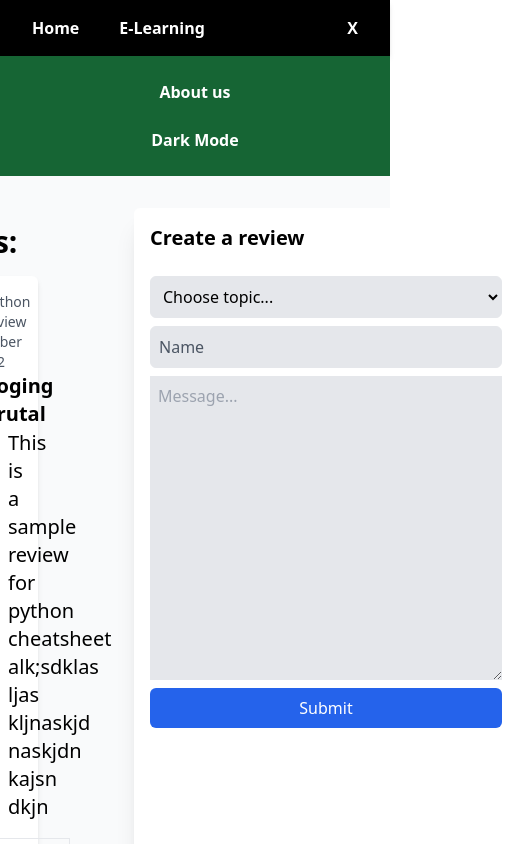
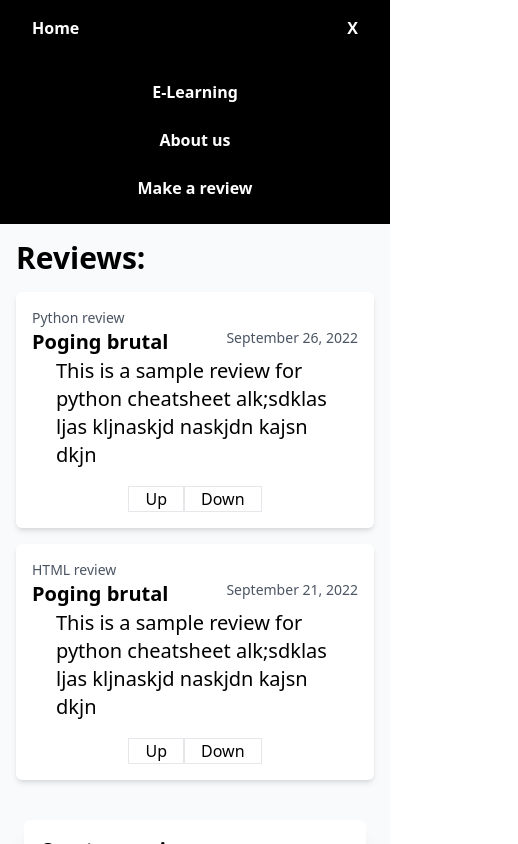
Before and after one commit to kensidiangco/websys-project, a Next.js app: page /Reviews in a window 390 px wide. Both pictures are taken after a click on the button "Menu". Shown: the top 844 px of the page, 518 px wide, since content can reach past the window. Built offline with nearby package versions, Linux system fonts and the light colour scheme.

Commit message:
Styling pages

```diff
--- a/components/Navigation.jsx
+++ b/components/Navigation.jsx
@@ -20,7 +20,7 @@ export default function Navigation() {
                     </Link>
 
                     <Link href="/ELearning" passHref>
-                        <span className="p-2 font-bold cursor-pointer">E-Learning</span>
+                        <span className="p-2 font-bold cursor-pointer hidden md:flex">E-Learning</span>
                     </Link>
                 </div>
 
@@ -42,12 +42,15 @@ export default function Navigation() {
                 }
             </div>
             {open &&
-                <div className="md:hidden p-4 flex flex-col gap-2 items-center bg-green-800 text-white">
-                    <Link href="#" passHref>
+                <div className="md:hidden p-4 flex flex-col gap-2 items-center bg-black text-white">
+                    <Link href="/ELearning" passHref>
+                        <p className="p-2 font-bold cursor-pointer">E-Learning</p>
+                    </Link>
+                    <Link href="/About" passHref>
                         <p className="p-2 font-bold cursor-pointer">About us</p>
                     </Link>
-                    <Link href="#" passHref>
-                        <p className="p-2 font-bold cursor-pointer">Dark Mode</p>
+                    <Link href="/Reviews" passHref>
+                        <p className="p-2 font-bold cursor-pointer">Make a review</p>
                     </Link>
                 </div>}
         </>
--- a/pages/Reviews.js
+++ b/pages/Reviews.js
@@ -8,11 +8,12 @@ function Reviews() {
         <title>Reviews</title>
       </Head>
 
-      <div className='px-16 py-8 flex justify-center'>
+      <div className='p-none xl:px-16 xl:py-8 xl:flex justify-center'>
         <div className="p-4 flex flex-col gap-4 w-full">
+
           <p className="text-3xl font-bold">Reviews:</p>
 
-          <div className="mx-20 p-4 bg-white rounded-md shadow-md flex flex-col gap-px">
+          <div className="mx-none xl:mx-20 p-4 bg-white rounded-md shadow-md flex flex-col gap-px">
             <span>
               <p className="text-sm text-gray-600">Python review</p>
               <p className="text-sm text-gray-600 float-right">September 26, 2022</p>
@@ -27,7 +28,7 @@ function Reviews() {
             </span>
           </div>
 
-          <div className="mx-20 p-4 bg-white rounded-md shadow-md flex flex-col gap-px">
+          <div className="mx-none xl:mx-20 p-4 bg-white rounded-md shadow-md flex flex-col gap-px">
             <span>
               <p className="text-sm text-gray-600">HTML review</p>
               <p className="text-sm text-gray-600 float-right">September 21, 2022</p>
@@ -43,7 +44,7 @@ function Reviews() {
           </div>
         </div>
 
-        <div className="bg-white rounded-md p-4 shadow-xl flex flex-col gap-6 w-96 flex-none">
+        <div className="m-6 xl:m-none bg-white rounded-md p-4 shadow-xl flex flex-col gap-6 max-w-96 w-auto flex-none">
           <p className="text-xl font-bold">Create a review</p>
           <form className="flex flex-col gap-2">
             <select className="border p-2 rounded-md bg-gray-200">
```
